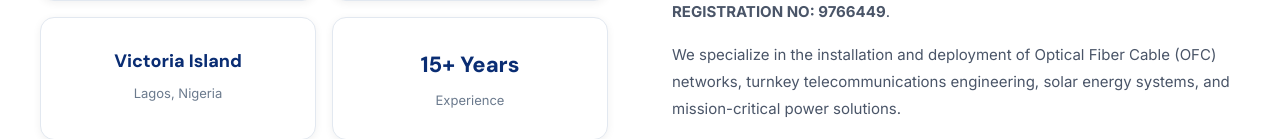
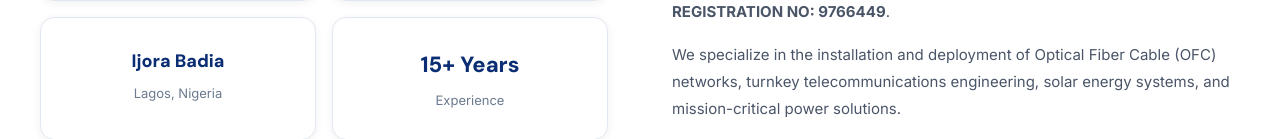
Before and after one commit to Mariamyussuf/Icom-Global, a Next.js app in the folder client/: page /about in a window 1280 px wide. Shown: the part 709-848 px from the top of the page. Built offline with nearby package versions, Linux system fonts and the light colour scheme.

Commit message:
feat: implement multilingual support and add core pages for home and about sections

```diff
--- a/client/src/app/about/page.js
+++ b/client/src/app/about/page.js
@@ -194,10 +194,10 @@ export default function AboutPage() {
           <ScrollReveal direction="left">
             <div className="grid grid-cols-1 sm:grid-cols-2 gap-4">
               {[
-                { value: 'Est. 2009', label: 'Year Founded', accent: '#D9041B' },
-                { value: 'RC 9766449', label: 'Company Reg. No.', accent: '#FF3B50' },
-                { value: 'Victoria Island', label: 'Lagos, Nigeria', accent: '#FF3B50' },
-                { value: '15+ Years', label: 'Experience', accent: '#D9041B' },
+                { value: t('about.stats.foundedVal', 'Est. 2009'), label: t('about.stats.foundedLabel', 'Year Founded'), accent: '#D9041B' },
+                { value: t('about.stats.rcVal', 'RC 9766449'), label: t('about.stats.rcLabel', 'Company Reg. No.'), accent: '#FF3B50' },
+                { value: t('about.stats.locationVal', 'Ijora Badia'), label: t('about.stats.locationLabel', 'Lagos, Nigeria'), accent: '#FF3B50' },
+                { value: t('about.stats.experienceVal', '15+ Years'), label: t('about.stats.experienceLabel', 'Experience'), accent: '#D9041B' },
               ].map((stat) => (
                 <div key={stat.label} style={{
                   background: 'var(--bg-card, #0A2D73)',
--- a/client/src/app/page.js
+++ b/client/src/app/page.js
@@ -223,10 +223,10 @@ export default function HomePage() {
           <ScrollReveal delay={0.15}>
             <div className="grid grid-cols-1 sm:grid-cols-2 gap-4">
               {[
-                { value: '15+', label: 'Years of Engineering Excellence', accent: '#D9041B' },
-                { value: '8', label: 'Specialized Service Divisions', accent: '#FF3B50' },
-                { value: '100%', label: 'ISO-Aligned Quality Compliance', accent: '#FF3B50' },
-                { value: 'Pan-Africa', label: 'Operational Coverage', accent: '#D9041B' },
+                { value: t('home.stats.yearsVal', '15+'), label: t('home.stats.yearsLabel', 'Years of Engineering Excellence'), accent: '#D9041B' },
+                { value: t('home.stats.divisionsVal', '8'), label: t('home.stats.divisionsLabel', 'Specialized Service Divisions'), accent: '#FF3B50' },
+                { value: t('home.stats.isoVal', '100%'), label: t('home.stats.isoLabel', 'ISO-Aligned Quality Compliance'), accent: '#FF3B50' },
+                { value: t('home.stats.reachVal', 'Pan-Africa'), label: t('home.stats.reachLabel', 'Operational Coverage'), accent: '#D9041B' },
               ].map((stat) => (
                 <div
                   key={stat.label}
--- a/client/src/translations/en.js
+++ b/client/src/translations/en.js
@@ -78,6 +78,17 @@ export const en = {
     viewAllProjects: 'Explore All Projects',
     ongoingStatus: 'Ongoing Deployment',
 
+    stats: {
+      yearsVal: '15+',
+      yearsLabel: 'Years of Engineering Excellence',
+      divisionsVal: '8',
+      divisionsLabel: 'Specialized Service Divisions',
+      isoVal: '100%',
+      isoLabel: 'ISO-Aligned Quality Compliance',
+      reachVal: 'Pan-Africa',
+      reachLabel: 'Operational Coverage',
+    },
+
     partnersTitle: 'Trusted by Industry Leaders',
     partnersSubtitle:
       'Long-standing engineering partnerships with national operators, multinational vendors, and critical infrastructure providers.',
@@ -121,6 +132,16 @@ export const en = {
     coreValuesTitle: 'Our 10 Core Values',
     coreValuesSubtitle: 'The foundational principles guiding every deployment, inspection, and partnership',
     clientsTitle: 'Clients We’ve Served',
+    stats: {
+      foundedVal: 'Est. 2009',
+      foundedLabel: 'Year Founded',
+      rcVal: 'RC 9766449',
+      rcLabel: 'Company Reg. No.',
+      locationVal: 'Ijora Badia',
+      locationLabel: 'Lagos, Nigeria',
+      experienceVal: '15+ Years',
+      experienceLabel: 'Experience',
+    },
   },
 
   // Contact Page
--- a/client/src/translations/fr.js
+++ b/client/src/translations/fr.js
@@ -78,6 +78,17 @@ export const fr = {
     viewAllProjects: 'Explorer Tous les Projets',
     ongoingStatus: 'Déploiement en Cours',
 
+    stats: {
+      yearsVal: '15+',
+      yearsLabel: 'Années d’Excellence en Ingénierie',
+      divisionsVal: '8',
+      divisionsLabel: 'Divisions de Services Spécialisées',
+      isoVal: '100%',
+      isoLabel: 'Conformité Qualité Conforme ISO',
+      reachVal: 'Pan-Afrique',
+      reachLabel: 'Couverture Opérationnelle',
+    },
+
     partnersTitle: 'La Confiance des Leaders de l’Industrie',
     partnersSubtitle:
       'Partenariats durables d’ingénierie avec les opérateurs nationaux, équipementiers mondiaux et fournisseurs d’infrastructures critiques.',
@@ -121,6 +132,16 @@ export const fr = {
     coreValuesTitle: 'Nos 10 Valeurs Fondamentales',
     coreValuesSubtitle: 'Les principes directeurs guidant chaque déploiement, audit et partenariat technique',
     clientsTitle: 'Clients Qui Nous Font Confiance',
+    stats: {
+      foundedVal: 'Fondée en 2009',
+      foundedLabel: 'Année de Création',
+      rcVal: 'RC 9766449',
+      rcLabel: 'N° d’Enregistrement',
+      locationVal: 'Ijora Badia',
+      locationLabel: 'Lagos, Nigeria',
+      experienceVal: '15+ Ans',
+      experienceLabel: 'Expérience Métier',
+    },
   },
 
   // Contact Page
--- a/client/src/translations/zh.js
+++ b/client/src/translations/zh.js
@@ -78,6 +78,17 @@ export const zh = {
     viewAllProjects: '浏览全部工程项目',
     ongoingStatus: '正在施工推进中',
 
+    stats: {
+      yearsVal: '15+',
+      yearsLabel: '卓越工程服务经验',
+      divisionsVal: '8',
+      divisionsLabel: '专业工程业务部门',
+      isoVal: '100%',
+      isoLabel: '全面符合 ISO 质量标准',
+      reachVal: '泛非洲',
+      reachLabel: '综合业务覆盖范围',
+    },
+
     partnersTitle: '顶级运营商与合作伙伴的共同选择',
     partnersSubtitle:
       '与国家级电信运营商、国际顶级通信设备制造商及重要基础设施机构建立长期战略合作关系。',
@@ -121,6 +132,16 @@ export const zh = {
     coreValuesTitle: '我们的十大核心价值观',
     coreValuesSubtitle: '指导我们在每一个工程现场、巡检任务及合作共赢中的核心准则',
     clientsTitle: '服务过的核心客户',
+    stats: {
+      foundedVal: '创立于 2009 年',
+      foundedLabel: '成立年份',
+      rcVal: 'RC 9766449',
+      rcLabel: '企业注册编号',
+      locationVal: '伊乔拉巴迪亚 (Ijora Badia)',
+      locationLabel: '拉各斯，尼日利亚',
+      experienceVal: '15+ 年',
+      experienceLabel: '行业工程经验',
+    },
   },
 
   // Contact Page
```
